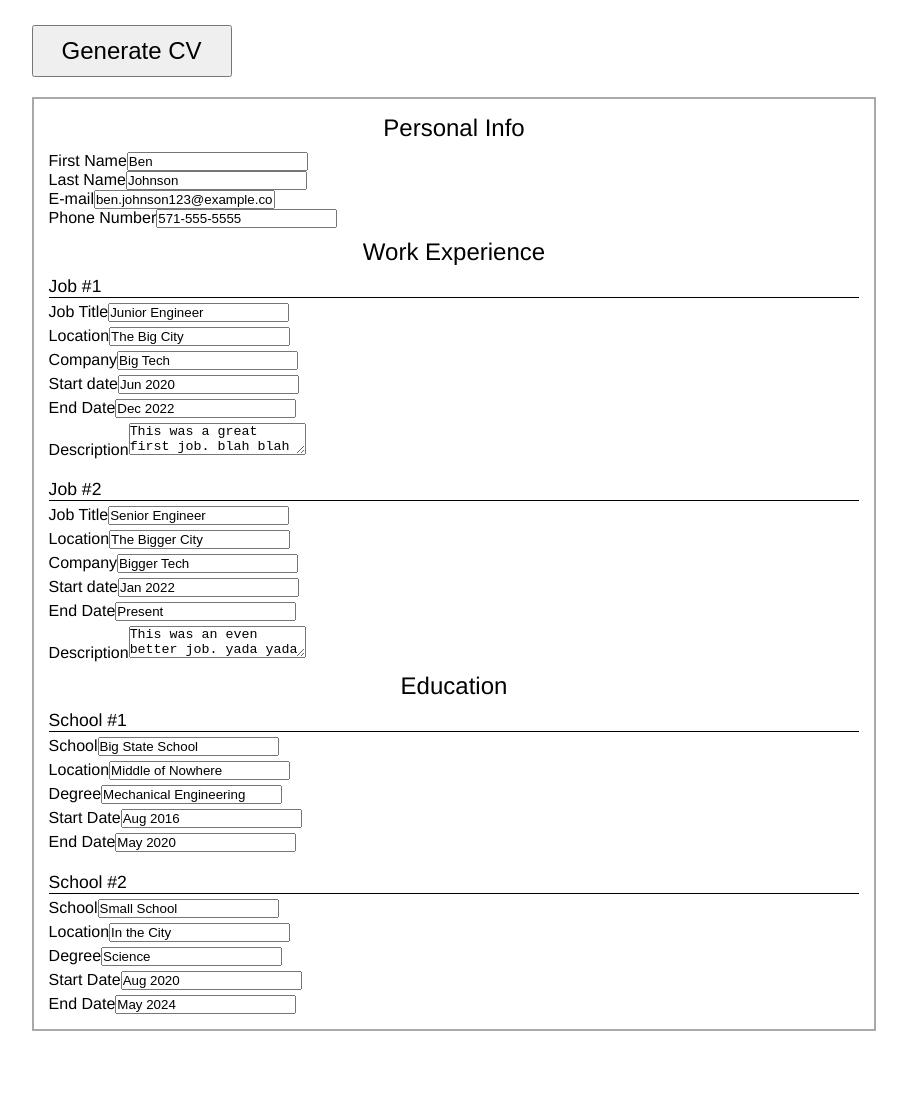
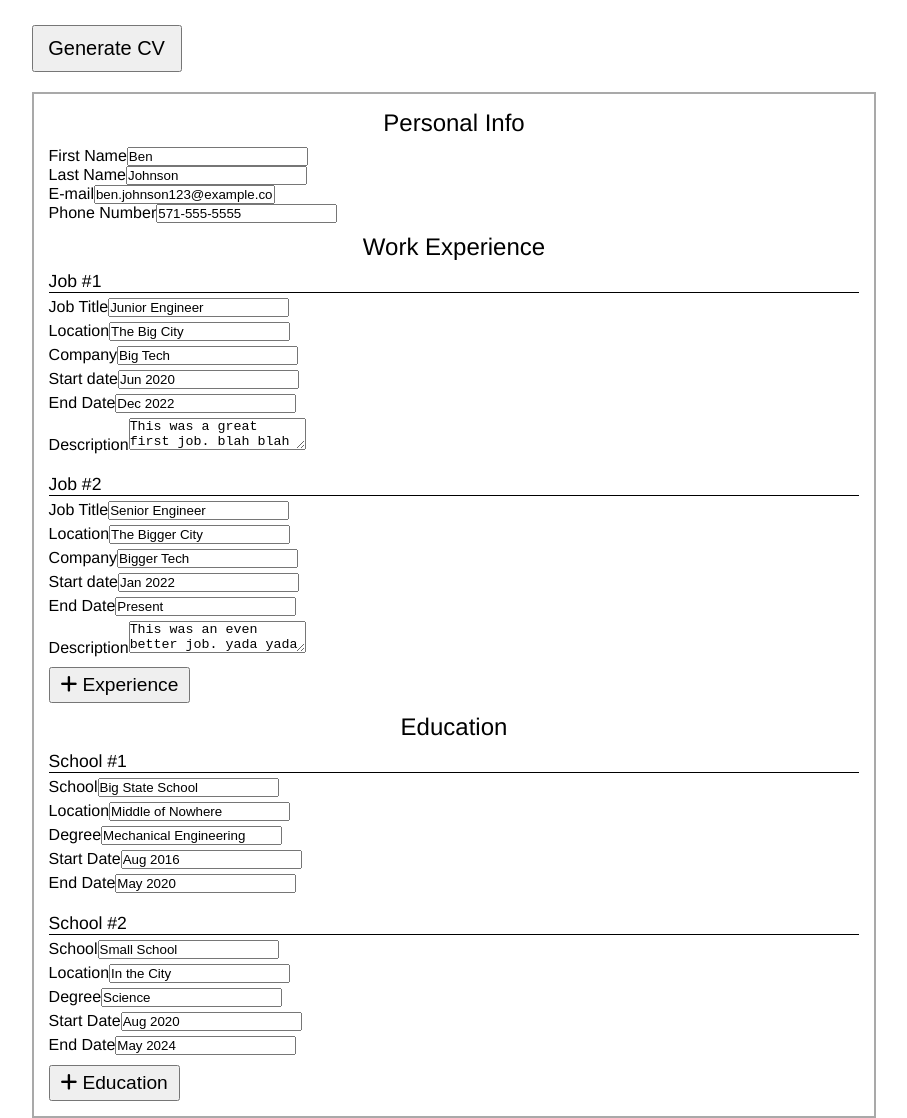
Before and after one commit to mwglow15/cv-builder, a React (Vite) app: page / in a window 1280 px wide. Shown: the whole page, without its empty margins (186-1093 px from the left). Before the commit the page ends 1031 px from the top, so only its background shows below. Built offline with nearby package versions, Linux system fonts and the light colour scheme.

Commit message:
Implement button to add new work/education

```diff
--- a/package.json
+++ b/package.json
@@ -10,6 +10,9 @@
     "preview": "vite preview"
   },
   "dependencies": {
+    "@fortawesome/fontawesome-free": "^6.4.2",
+    "@fortawesome/free-regular-svg-icons": "^6.4.2",
+    "@fortawesome/free-solid-svg-icons": "^6.4.2",
     "react": "^18.2.0",
     "react-dom": "^18.2.0",
     "uuid": "^9.0.0"
--- /dev/null
+++ b/src/components/CreateFormButton.jsx
@@ -0,0 +1,10 @@
+import '../styles/createFormButton.css'
+
+export default function CreateFormButton({ onclick, text }) {
+  return(
+    <button className="new-form" onClick={onclick}>
+      <i className="fa-solid fa-plus"></i>
+      {text}
+    </button>
+  )
+}
--- a/src/components/EditButton.jsx
+++ b/src/components/EditButton.jsx
@@ -3,11 +3,11 @@ import "../styles/editButton.css"
 export default function EditButton({ editOn, handleEditToggle }) {
   if(editOn) {
     return(
-      <button onClick={handleEditToggle}>Generate CV</button>
+      <button className="edit-button" onClick={handleEditToggle}>Generate CV</button>
     )
   } else {
     return(
-      <button onClick={handleEditToggle}>Edit Contents</button>
+      <button className="edit-button" onClick={handleEditToggle}>Edit Contents</button>
     )
   }
 }
--- a/src/components/Resume.jsx
+++ b/src/components/Resume.jsx
@@ -1,5 +1,5 @@
 import { useState } from "react"
-// import { v4 as uuidv4 } from "uuid";
+import { v4 as uuidv4 } from "uuid";
 import PersonalInfo from './personal/PersonalInfo.jsx'
 import Education from './education/Education.jsx'
 import WorkExperience from './work/WorkExperience.jsx'
@@ -7,6 +7,7 @@ import PersonalInfoForm from "./personal/PersonalInfoForm.jsx"
 import WorkExperienceForm from "./work/WorkExperienceForm.jsx"
 import EducationForm from "./education/EducationForm.jsx"
 import exampleData from "./exampleData.js"
+import "@fortawesome/fontawesome-free/css/all.min.css";
 import "../styles/resume.css"
 
 export default function Resume({ editOn }) {
@@ -24,10 +25,46 @@ export default function Resume({ editOn }) {
   }
 
   //
+  // Add a new education field
+  //
+  function newEducation(e){
+    e.preventDefault()
+    const newEducationObj = {
+      school: "",
+      location: "",
+      degree: "",
+      startDate: "",
+      endDate: "",
+      id: uuidv4(),
+    }
+
+    //console.log([ ...educationInfo, newEducationObj ])
+    setEducationInfo([ ...educationInfo, newEducationObj ])
+  }
+
+  //
+  // Add a new work field
+  //
+  function newWorkExperience(e){
+    e.preventDefault()
+    const newWorkObj = {
+      jobTitle: "",
+      location: "",
+      company: "",
+      startDate: "",
+      endDate: "",
+      description: "",
+      id: uuidv4(),
+    }
+
+    //console.log([ ...workExperienceInfo, newWorkObj ])
+    setWorkExperienceInfo([ ...workExperienceInfo, newWorkObj ])
+  }
+
+  //
   // Receives the change event from the work experience form elements
   // Finds the changed job and field and adds new value to work experience state
   //
-
   function handleWorkExperienceChange(e) {
     e.preventDefault()
 
@@ -81,10 +118,12 @@ export default function Resume({ editOn }) {
         <WorkExperienceForm
           workExperienceInfo={workExperienceInfo}
           handleChange={handleWorkExperienceChange}
+          newWorkExperience={newWorkExperience}
         />
         <EducationForm
           educationInfo={educationInfo}
           handleChange={handleEducationChange}
+          newEducation={newEducation}
         />
       </div>
     ) : ( // If editOn is false, display the read-only Resume
--- a/src/components/education/EducationForm.jsx
+++ b/src/components/education/EducationForm.jsx
@@ -1,6 +1,7 @@
+import CreateFormButton from "../CreateFormButton"
 import EducationFormSections from "./EducationFormSections"
 
-export default function EducationForm({ educationInfo, handleChange }) {
+export default function EducationForm({ educationInfo, handleChange, newEducation }) {
   return(
     <>
       <p className='heading'>Education</p>
@@ -12,6 +13,7 @@ export default function EducationForm({ educationInfo, handleChange }) {
           })
         }
       </form>
+      <CreateFormButton onclick={newEducation} text='Education' />
     </>
   )
 }
--- a/src/components/work/WorkExperienceForm.jsx
+++ b/src/components/work/WorkExperienceForm.jsx
@@ -1,7 +1,8 @@
 import WorkFormSections from "./WorkFormSections"
+import CreateFormButton from "../CreateFormButton"
 import '../../styles/workExperience.css'
 
-export default function WorkExperienceForm({ workExperienceInfo, handleChange }) {
+export default function WorkExperienceForm({ workExperienceInfo, handleChange, newWorkExperience }) {
   return(
     <>
       <p className='heading'>Work Experience</p>
@@ -12,6 +13,7 @@ export default function WorkExperienceForm({ workExperienceInfo, handleChange })
           })
         }
       </form>
+      <CreateFormButton onclick={newWorkExperience} text='Experience' />
     </>
   )
 }
--- /dev/null
+++ b/src/styles/createFormButton.css
@@ -0,0 +1,9 @@
+.new-form {
+  padding: 5px 10px;
+  width:fit-content;
+  font-size: 1.2rem;
+}
+
+i {
+  padding-right: 5px;
+}
--- a/src/styles/editButton.css
+++ b/src/styles/editButton.css
@@ -1,6 +1,6 @@
-button {
+.edit-button {
   margin: 10px 0px;
   padding: 10px 10px;
-  max-width: 200px;
-  font-size: 1.5rem;
+  max-width: 150px;
+  font-size: 1.25rem;
 }
```
Also changed, not shown: 1 other file (tests, documents, lock files or other folders).
